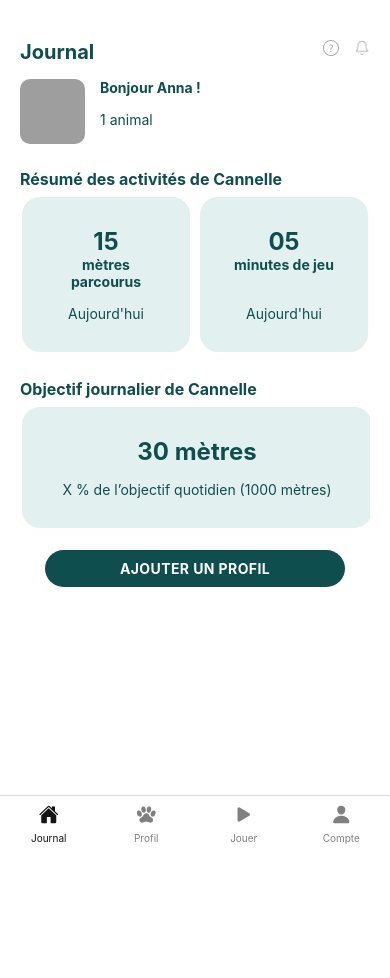
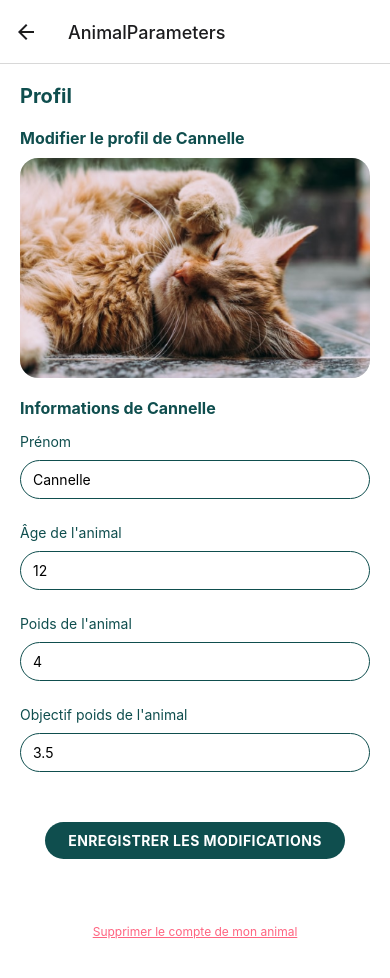
Before and after one commit to Sebastien-jo/Petty-Care-Front, a React Native app: screen /AnimalParameters in a window 390 px wide. Shown: the top 978 px of the page. Before the commit the page ends 844 px from the top, so only its background shows below. Built offline with nearby package versions, Linux system fonts and the light colour scheme; grey boxes are pictures that could not be loaded.

Commit message:
correction de la navigation sur AnimalParameters

```diff
--- a/App.js
+++ b/App.js
@@ -11,10 +11,6 @@
 import Profile from "./Components/Profile";
 import ConnectToy from "./Components/ConnectToy";
 import ConnectActive from "./Components/ConnectActive";
-import TabPlay from "./Screens/TabPlay";
-import TabDashboard from "./Screens/TabDashboard";
-import TabProfile from "./Screens/TabProfile";
-import TabAccount from "./Screens/TabAccount";
 import AnimalParameters from "./Components/AnimalParameters";
 import UserParameters from "./Components/UserParameters";
 import TabNavigator from './Navigation/TabNavigator';
@@ -25,7 +21,7 @@
     return (
         <NavigationContainer>
             <Stack.Navigator>
-                <Stack.Screen name="Home" component={Home} options={{headerShown:false}}/>
+                <Stack.Screen name="Home" component={Home} options={{headerShown: false}}/>
                 <Stack.Screen name="Install" component={Install}/>
                 <Stack.Screen name="CGU" component={CGU}/>
                 <Stack.Screen name="Confidential" component={Confidential}/>
@@ -34,13 +30,13 @@
                 <Stack.Screen name="Profile" component={Profile}/>
                 <Stack.Screen name="ConnectToy" component={ConnectToy}/>
                 <Stack.Screen name="ConnectActive" component={ConnectActive}/>
+                <Stack.Screen name="AnimalParameters" component={AnimalParameters}/>
+                <Stack.Screen name="UserParameters" component={UserParameters}/>
 
-                <Stack.Screen name="TabPlay" component={TabNavigator} options={{headerShown:false}}/>
-                <Stack.Screen name="TabDashboard" component={TabNavigator} options={{headerShown:false}}/>
-                <Stack.Screen name="TabProfile" component={TabNavigator} options={{headerShown:false}}/>
-                <Stack.Screen name="TabAccount" component={TabNavigator} options={{headerShown:false}}/>
-                <Stack.Screen name="AnimalParameters" component={TabNavigator} options={{headerShown:false}}/>
-                <Stack.Screen name="UserParameters" component={TabNavigator} options={{headerShown:false}}/>
+                <Stack.Screen name="TabPlay" component={TabNavigator} options={{headerShown: false}}/>
+                <Stack.Screen name="TabDashboard" component={TabNavigator} options={{headerShown: false}}/>
+                <Stack.Screen name="TabProfile" component={TabNavigator} options={{headerShown: false}}/>
+                <Stack.Screen name="TabAccount" component={TabNavigator} options={{headerShown: false}}/>
             </Stack.Navigator>
         </NavigationContainer>
     );
--- a/Components/AnimalParameters.js
+++ b/Components/AnimalParameters.js
@@ -1,5 +1,5 @@
 import React, {useState} from 'react';
-import {View, Text, Image, TouchableOpacity, TextInput} from 'react-native';
+import {View, Text, Image, TouchableOpacity, TextInput, ScrollView} from 'react-native';
 import Style from "../Style";
 
 const Parameters = () => {
@@ -14,7 +14,8 @@
     }
 
     return (
-        <View style={Style.container}>
+        <View style={Style.containerNavigator}>
+            <ScrollView style={Style.scrollview}>
                 <View>
                     <Text style={Style.secondaryTitle}>Profil</Text>
                 </View>
@@ -59,6 +60,7 @@
                         <Text style={Style.alertLink}>Supprimer le compte de mon animal</Text>
                     </TouchableOpacity>
                 </View>
+            </ScrollView>
         </View>
     )
 }
--- a/Screens/TabProfile.js
+++ b/Screens/TabProfile.js
@@ -1,5 +1,6 @@
 import React from 'react';
-import {View, Text, Image, ImageBackground, TouchableOpacity, ScrollView} from 'react-native';
+import {View, Text, ImageBackground, TouchableOpacity, ScrollView} from 'react-native';
+import Ionicons from "react-native-vector-icons/Ionicons";
 import Style from "../Style";
 
 const TabProfile = ({navigation}) => {
@@ -11,7 +12,7 @@
                 <View style={Style.headerProfile}>
                     <ImageBackground style={{flex: 1}} source={require("../assets/Image_Cat_Profile.png")}>
                         <TouchableOpacity onPress={() => navigation.navigate("AnimalParameters")} style={{width: "100%", alignItems: "flex-end", padding: 15}}>
-                            <Image style={Style.iconNotif} source={require("../assets/Icon_Parameters.png")}/>
+                            <Ionicons name="settings" size={20} color="#FFFFFF"/>
                         </TouchableOpacity>
 
                         <View style={Style.headerAnimal}>
--- a/Style.js
+++ b/Style.js
@@ -120,6 +120,7 @@
 
     optionActions: {
         paddingTop: 30,
+        paddingBottom: 40,
         justifyContent: "center",
         alignItems: "center"
     },
```
Lines whose indentation alone changed are shown as unchanged.
